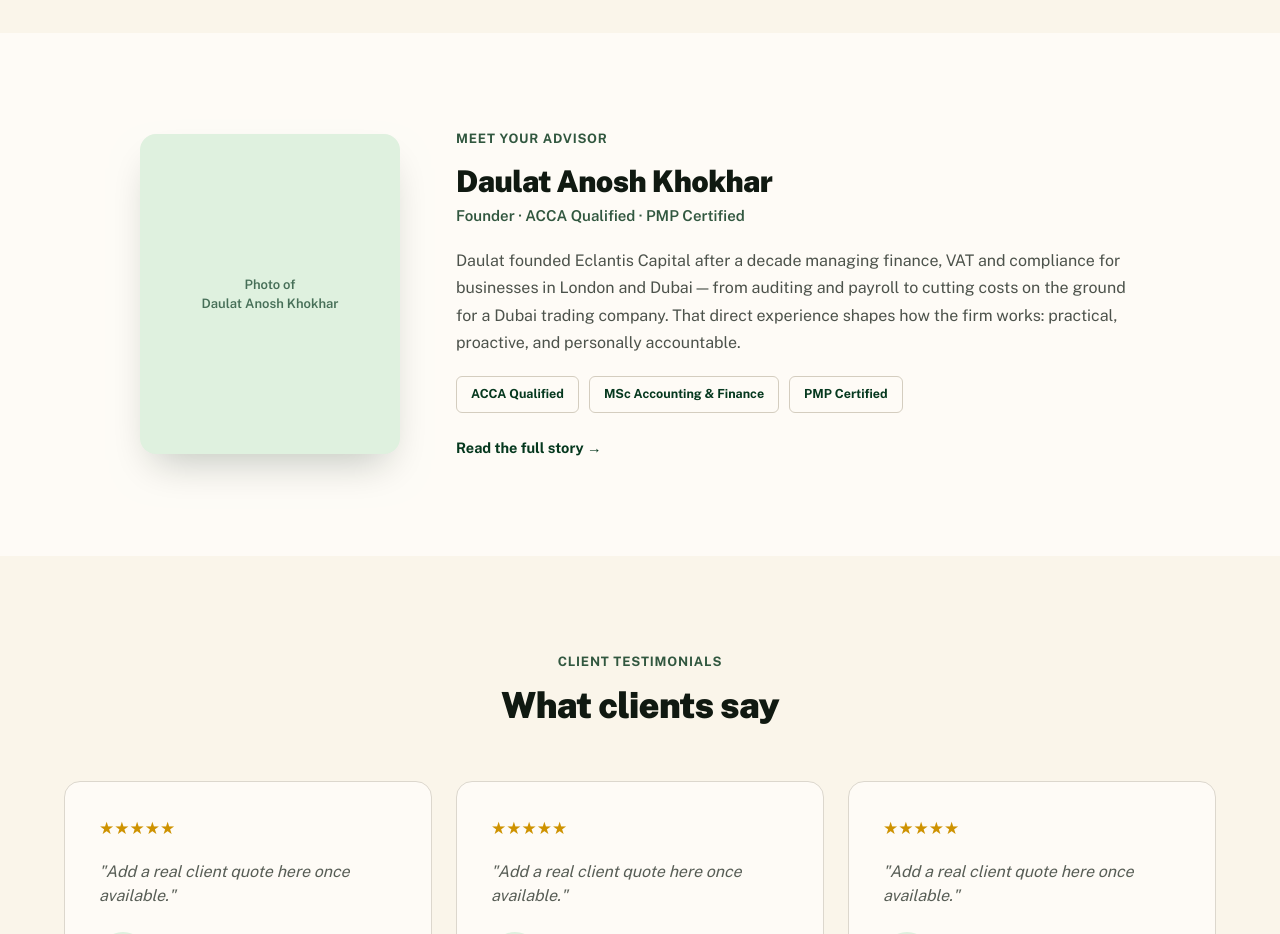
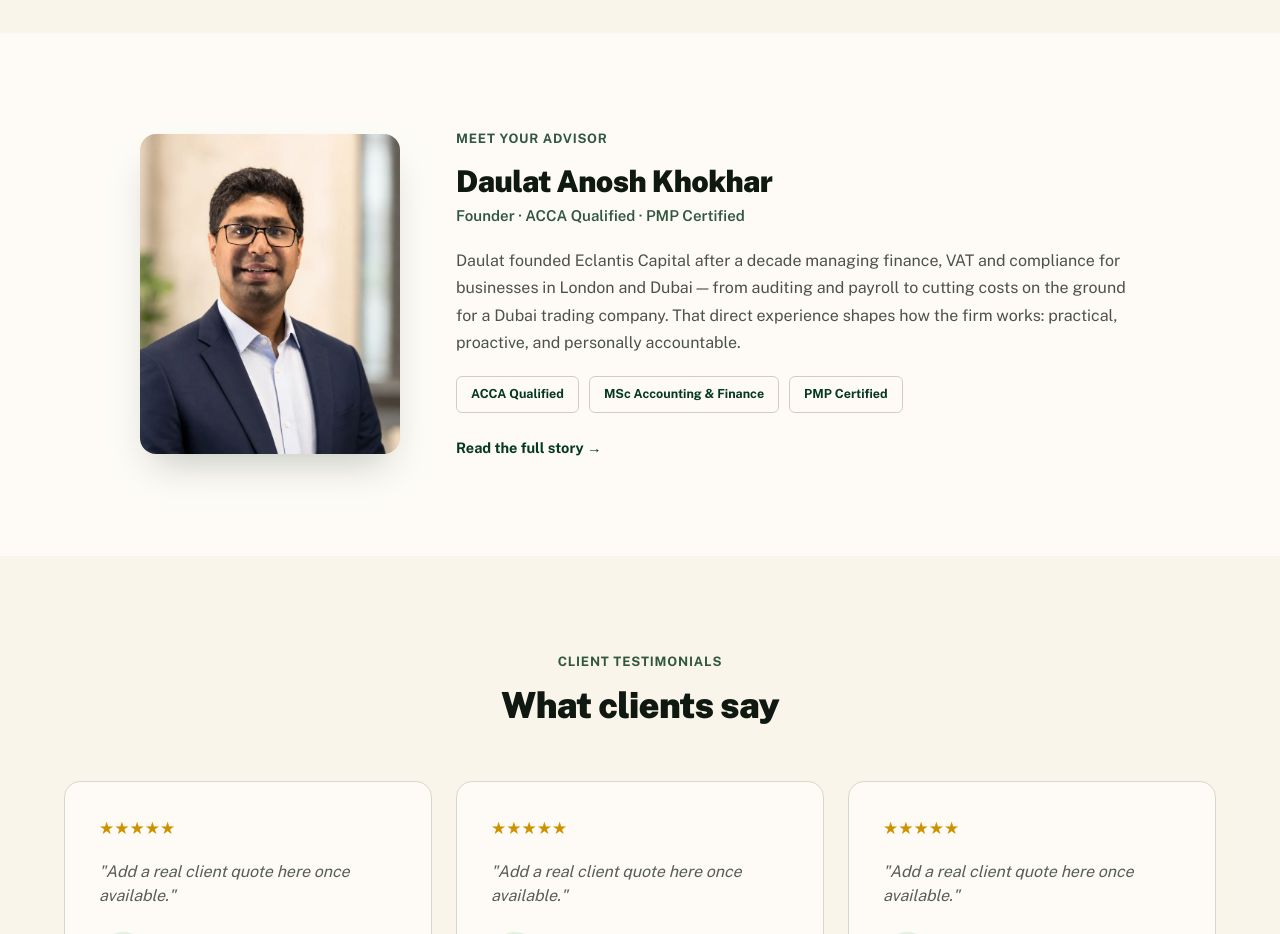
Before and after one commit to uxdesignerhabil/eclantis-capital, a React (Vite) app: page / in a window 1280 px wide. Shown: the part 4060-4994 px from the top of the page. Built offline with nearby package versions, Linux system fonts and the light colour scheme.

Commit message:
Home: use real founder photo (Daulat Anosh Khokhar) in Meet Your Advisor section

```diff
--- a/src/pages/Home.jsx
+++ b/src/pages/Home.jsx
@@ -175,9 +175,11 @@ export default function Home() {
       <section className="bg-surface px-6 py-24 md:px-16">
         <div className="mx-auto flex max-w-[1000px] flex-wrap items-center gap-14">
           <div className="shrink-0">
-            <div className="flex h-[320px] w-[260px] items-center justify-center rounded-2xl bg-chip text-center text-[13px] font-semibold text-green/70 shadow-[0_20px_40px_-14px_oklch(20%_0.05_155_/_0.25)]">
-              Photo of<br />Daulat Anosh Khokhar
-            </div>
+            <img
+              src="/advisor.webp"
+              alt="Daulat Anosh Khokhar, Founder of Eclantis Capital"
+              className="h-[320px] w-[260px] rounded-2xl object-cover object-top shadow-[0_20px_40px_-14px_oklch(20%_0.05_155_/_0.25)]"
+            />
           </div>
           <div className="min-w-[300px] flex-1">
             <Eyebrow className="mb-3.5">Meet Your Advisor</Eyebrow>
```
Also changed, not shown: public/advisor.webp (added).
